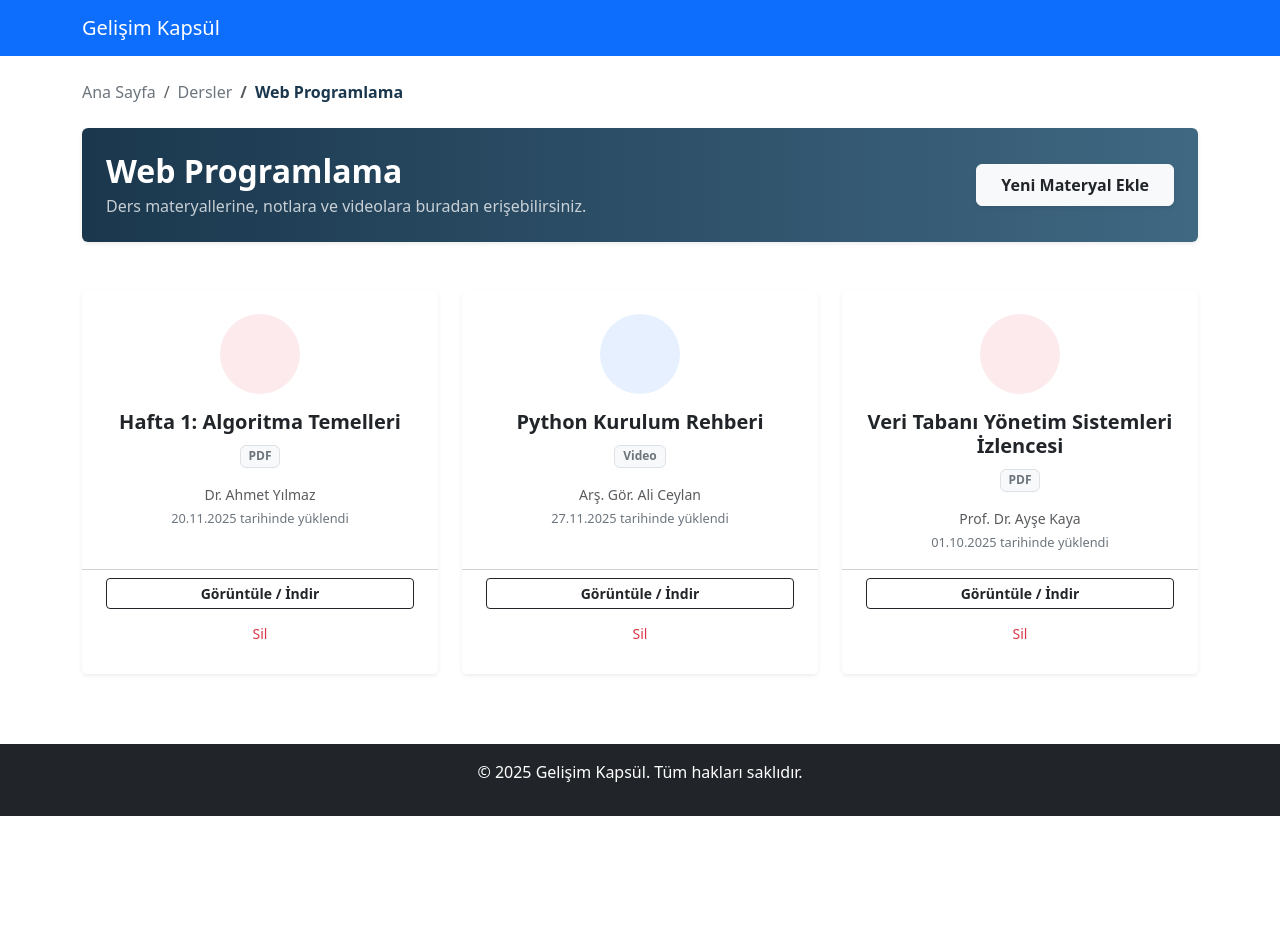
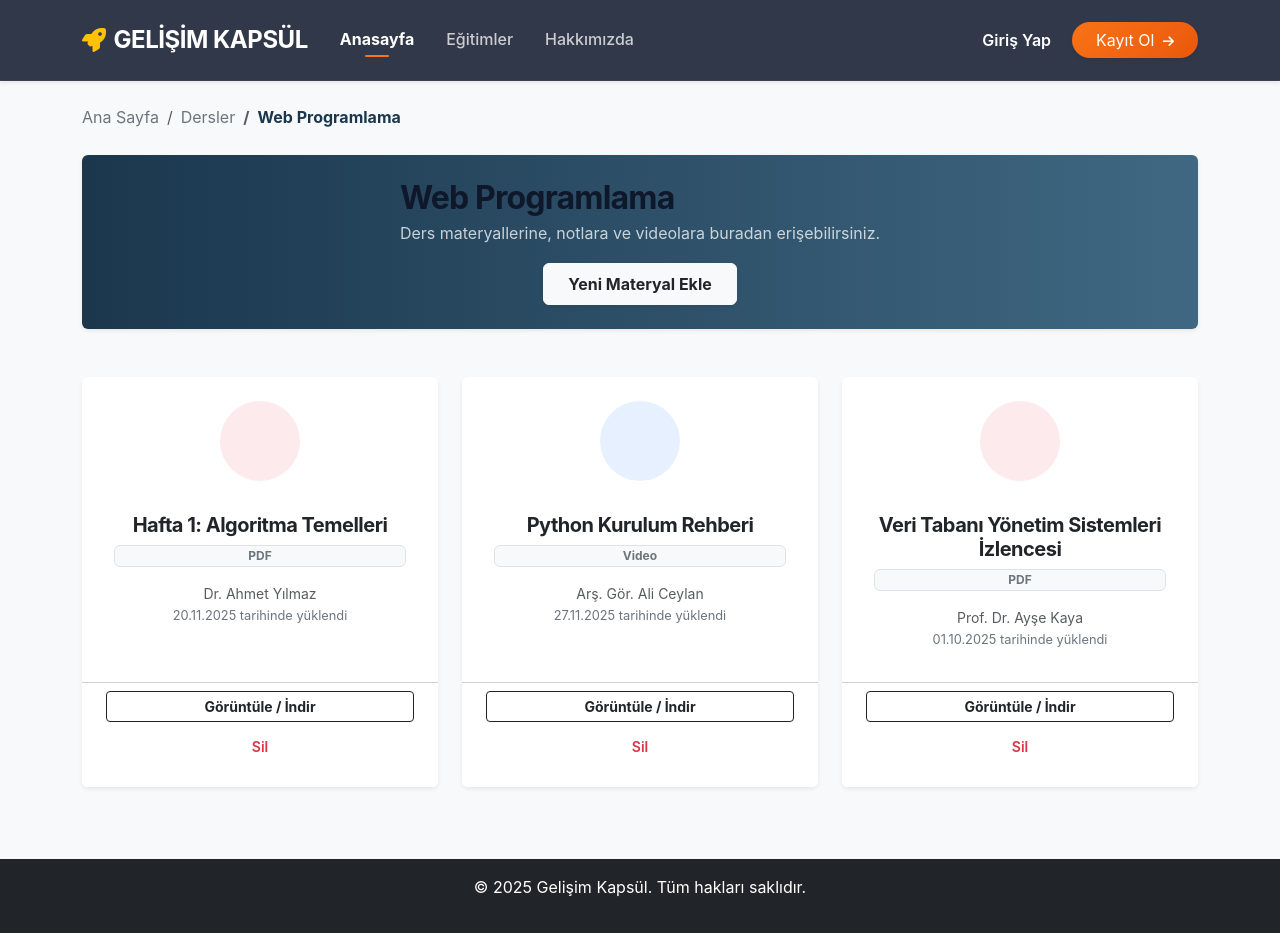
Before and after one commit to Aliceylan11/GelisimKapsul, a Django app: page /materials/ in a window 1280 px wide. Before the commit the page ends 816 px from the top, so only its background shows below. Run offline with Django 5.2, Linux system fonts and the light colour scheme.

Commit message:
Tum parcalar birlestirildi: Dashboard ve Materials entegre edildi

```diff
--- /dev/null
+++ b/dashboard/static/css/style.css
@@ -0,0 +1,285 @@
+:root {
+    --primary: #0f172a;
+    --primary-light: #1e293b;
+    --accent: #f97316;
+    --accent-hover: #ea580c;
+    --secondary: #334155;
+    --bg-body: #f8fafc;
+    --bg-card: #ffffff;
+    --text-main: #1e293b;
+    --text-muted: #64748b;
+    --radius-sm: 0.5rem;
+    --radius-md: 1rem;
+    --radius-lg: 2rem;
+    --shadow-sm: 0 1px 3px 0 rgb(0 0 0 / 0.1), 0 1px 2px -1px rgb(0 0 0 / 0.1);
+    --shadow-md: 0 4px 6px -1px rgb(0 0 0 / 0.1), 0 2px 4px -2px rgb(0 0 0 / 0.1);
+    --shadow-hover: 0 20px 25px -5px rgb(0 0 0 / 0.1), 0 8px 10px -6px rgb(0 0 0 / 0.1);
+    --transition: all 0.3s cubic-bezier(0.4, 0, 0.2, 1);
+}
+
+body {
+    background-color: var(--bg-body);
+    color: var(--text-main);
+    font-family: 'Inter', 'Segoe UI', system-ui, -apple-system, sans-serif;
+    line-height: 1.6;
+    -webkit-font-smoothing: antialiased;
+}
+
+h1, h2, h3, h4, h5, h6 {
+    color: var(--primary);
+    font-weight: 700;
+    letter-spacing: -0.025em;
+}
+
+a {
+    text-decoration: none;
+    color: inherit;
+    transition: var(--transition);
+}
+
+.bg-kapsul-navy {
+    background: rgba(15, 23, 42, 0.85) !important;
+    backdrop-filter: blur(16px);
+    -webkit-backdrop-filter: blur(16px);
+    border-bottom: 1px solid rgba(255, 255, 255, 0.05);
+    transition: var(--transition);
+}
+
+.navbar-brand {
+    font-size: 1.5rem;
+    letter-spacing: -0.02em;
+}
+
+.navbar-brand i {
+    transition: transform 0.4s cubic-bezier(0.34, 1.56, 0.64, 1);
+}
+
+.navbar-brand:hover i {
+    transform: translateY(-4px) rotate(-12deg) scale(1.1);
+    color: var(--accent) !important;
+    filter: drop-shadow(0 0 8px rgba(249, 115, 22, 0.4));
+}
+
+.navbar-nav .nav-link {
+    color: rgba(255, 255, 255, 0.75) !important;
+    font-weight: 500;
+    padding: 0.5rem 1rem !important;
+    position: relative;
+    transition: var(--transition);
+}
+
+.navbar-nav .nav-link:hover,
+.navbar-nav .nav-link.active {
+    color: #ffffff !important;
+}
+
+.navbar-nav .nav-link::after {
+    content: '';
+    position: absolute;
+    bottom: 4px;
+    left: 50%;
+    width: 0;
+    height: 2px;
+    background-color: var(--accent);
+    transition: var(--transition);
+    transform: translateX(-50%);
+    border-radius: 2px;
+    opacity: 0;
+}
+
+.navbar-nav .nav-link:hover::after,
+.navbar-nav .nav-link.active::after {
+    width: 24px;
+    opacity: 1;
+}
+
+.btn-link {
+    position: relative;
+    font-weight: 600;
+    color: rgba(255, 255, 255, 0.9);
+    transition: var(--transition);
+}
+
+.btn-link:hover {
+    color: var(--accent) !important;
+    transform: translateX(-2px);
+}
+
+.hero-section {
+    background: radial-gradient(circle at top right, var(--primary-light), var(--primary));
+    color: white;
+    padding: 100px 0;
+    border-radius: 0 0 var(--radius-lg) var(--radius-lg);
+    margin-bottom: 60px;
+    position: relative;
+    overflow: hidden;
+    box-shadow: var(--shadow-md);
+}
+
+.hero-title {
+    font-size: 4rem;
+    font-weight: 800;
+    line-height: 1.1;
+    margin-bottom: 24px;
+    background: linear-gradient(to right, #ffffff, #cbd5e1);
+    -webkit-background-clip: text;
+    -webkit-text-fill-color: transparent;
+}
+
+.kapsul-card {
+    background: var(--bg-card);
+    border-radius: var(--radius-md);
+    border: 1px solid rgba(226, 232, 240, 0.8);
+    box-shadow: var(--shadow-sm);
+    transition: var(--transition);
+    overflow: hidden;
+    height: 100%;
+    display: flex;
+    flex-direction: column;
+}
+
+.kapsul-card:hover {
+    transform: translateY(-8px);
+    box-shadow: var(--shadow-hover);
+    border-color: transparent;
+}
+
+.card-img-top {
+    height: 200px;
+    object-fit: cover;
+    transition: transform 0.5s ease;
+}
+
+.kapsul-card:hover .card-img-top {
+    transform: scale(1.05);
+}
+
+.card-body {
+    padding: 2rem;
+    display: flex;
+    flex-direction: column;
+    flex-grow: 1;
+}
+
+.btn-kapsul {
+    padding: 0.75rem 2rem;
+    border-radius: 9999px;
+    font-weight: 600;
+    font-size: 1rem;
+    transition: var(--transition);
+    display: inline-flex;
+    align-items: center;
+    gap: 0.5rem;
+    letter-spacing: 0.01em;
+}
+
+.btn-kapsul-orange {
+    background: linear-gradient(135deg, var(--accent) 0%, var(--accent-hover) 100%);
+    color: white !important;
+    border: none;
+    box-shadow: 0 4px 6px -1px rgba(249, 115, 22, 0.3);
+}
+
+.btn-kapsul-orange:hover {
+    transform: translateY(-2px);
+    box-shadow: 0 10px 15px -3px rgba(249, 115, 22, 0.4);
+}
+
+.btn-kapsul-orange i {
+    transition: transform 0.3s ease;
+}
+
+.btn-kapsul-orange:hover i {
+    transform: translateX(4px);
+}
+
+.btn-primary-kapsul {
+    background-color: var(--accent);
+    color: white;
+    border: none;
+    box-shadow: 0 4px 12px rgba(249, 115, 22, 0.25);
+}
+
+.btn-primary-kapsul:hover {
+    background-color: var(--accent-hover);
+    transform: translateY(-2px);
+    color: white;
+}
+
+.btn-outline-kapsul {
+    background-color: rgba(255, 255, 255, 0.05);
+    border: 1px solid rgba(255, 255, 255, 0.2);
+    color: white;
+    backdrop-filter: blur(4px);
+}
+
+.btn-outline-kapsul:hover {
+    background-color: white;
+    color: var(--primary);
+    border-color: white;
+}
+
+.badge-kapsul {
+    background-color: #f1f5f9;
+    color: var(--secondary);
+    padding: 0.35rem 1rem;
+    border-radius: 9999px;
+    font-size: 0.75rem;
+    font-weight: 700;
+    text-transform: uppercase;
+    letter-spacing: 0.05em;
+}
+
+.navbar-toggler {
+    border: none;
+    outline: none;
+    padding: 0;
+}
+
+.navbar-toggler:focus {
+    box-shadow: none;
+}
+
+.navbar-toggler-icon {
+    filter: invert(1);
+    opacity: 0.8;
+}
+
+@keyframes fadeInUp {
+    from {
+        opacity: 0;
+        transform: translateY(24px);
+    }
+    to {
+        opacity: 1;
+        transform: translateY(0);
+    }
+}
+
+.animate-fade-up {
+    animation: fadeInUp 0.8s cubic-bezier(0.2, 0.8, 0.2, 1) forwards;
+}
+
+.delay-100 { animation-delay: 0.1s; }
+.delay-200 { animation-delay: 0.2s; }
+
+@media (max-width: 991px) {
+    .navbar-collapse {
+        background: var(--primary);
+        padding: 1.5rem;
+        border-radius: var(--radius-md);
+        margin-top: 1rem;
+        box-shadow: var(--shadow-hover);
+        border: 1px solid rgba(255,255,255,0.1);
+    }
+
+    .btn-kapsul-orange {
+        width: 100%;
+        justify-content: center;
+        margin-top: 1rem;
+    }
+
+    .navbar-nav .nav-link::after {
+        display: none;
+    }
+}
--- a/dashboard/templates/base.html
+++ b/dashboard/templates/base.html
@@ -1,24 +1,42 @@
+{% load static %}
 <!DOCTYPE html>
-<html lang="tr">
+<html lang="tr" class="h-100">
 <head>
     <meta charset="UTF-8">
     <meta name="viewport" content="width=device-width, initial-scale=1.0">
-    <title>{% block title %}Gelişim Kapsül{% endblock %}</title>
+    <title>{% block title %}Gelişim Kapsül | Geleceğini Kodla{% endblock %}</title>
 
-    <link href="https://cdn.jsdelivr.net/npm/bootstrap@5.3.0/dist/css/bootstrap.min.css" rel="stylesheet">
+    <link href="https://cdn.jsdelivr.net/npm/bootstrap@5.3.2/dist/css/bootstrap.min.css" rel="stylesheet">
+
+    <link rel="stylesheet" href="https://cdnjs.cloudflare.com/ajax/libs/font-awesome/6.4.2/css/all.min.css">
+
+    <link rel="stylesheet" href="{% static 'css/style.css' %}">
 </head>
-<body>
+<body class="d-flex flex-column h-100 bg-light">
 
     {% include 'navbar.html' %}
 
-    <div class="container mt-4" style="min-height: 80vh;">
-        {% block content %}
+    <main class="flex-shrink-0">
+        <div class="container mt-4 mb-5">
 
-        {% endblock %}
-    </div>
+            {% if messages %}
+                {% for message in messages %}
+                    <div class="alert alert-{{ message.tags }} alert-dismissible fade show shadow-sm" role="alert">
+                        {{ message }}
+                        <button type="button" class="btn-close" data-bs-dismiss="alert" aria-label="Close"></button>
+                    </div>
+                {% endfor %}
+            {% endif %}
+
+            {% block content %}
+            {% endblock %}
+        </div>
+    </main>
 
     {% include 'footer.html' %}
 
-    <script src="https://cdn.jsdelivr.net/npm/bootstrap@5.3.0/dist/js/bootstrap.bundle.min.js"></script>
+    <script src="https://cdn.jsdelivr.net/npm/bootstrap@5.3.2/dist/js/bootstrap.bundle.min.js"></script>
+
+    {% block js %}{% endblock %}
 </body>
 </html>
--- a/dashboard/templates/navbar.html
+++ b/dashboard/templates/navbar.html
@@ -1,5 +1,40 @@
-<nav class="navbar navbar-expand-lg navbar-dark bg-primary">
-    <div class="container">
-        <a class="navbar-brand" href="#">Gelişim Kapsül</a>
+{% load static %}
+
+<nav class="navbar navbar-expand-lg navbar-dark bg-kapsul-navy shadow-sm py-3">
+  <div class="container">
+
+    <a class="navbar-brand d-flex align-items-center" href="{% url 'home' %}">
+        <i class="fa-solid fa-rocket me-2 text-warning"></i>
+        <span class="fw-bold tracking-wide">GELİŞİM KAPSÜL</span>
+    </a>
+
+    <button class="navbar-toggler" type="button" data-bs-toggle="collapse" data-bs-target="#navbarNav">
+      <span class="navbar-toggler-icon"></span>
+    </button>
+
+    <div class="collapse navbar-collapse" id="navbarNav">
+
+      <ul class="navbar-nav me-auto mb-2 mb-lg-0">
+        <li class="nav-item">
+          <a class="nav-link active fw-bold text-warning" href="{% url 'home' %}">Anasayfa</a>
+        </li>
+        <li class="nav-item">
+          <a class="nav-link" href="#">Eğitimler</a>
+        </li>
+        <li class="nav-item">
+          <a class="nav-link" href="#">Hakkımızda</a>
+        </li>
+      </ul>
+
+      <div class="d-flex align-items-center">
+
+        <a href="#" class="btn btn-link text-white text-decoration-none me-2">Giriş Yap</a>
+
+        <a href="#" class="btn btn-kapsul-orange shadow-sm px-4 rounded-pill">
+            Kayıt Ol <i class="fa-solid fa-arrow-right ms-1" style="font-size: 0.8em;"></i>
+        </a>
+
+      </div>
     </div>
+  </div>
 </nav>
```
Also changed, not shown: dashboard/templates/home.html (+85 -7 lines).
